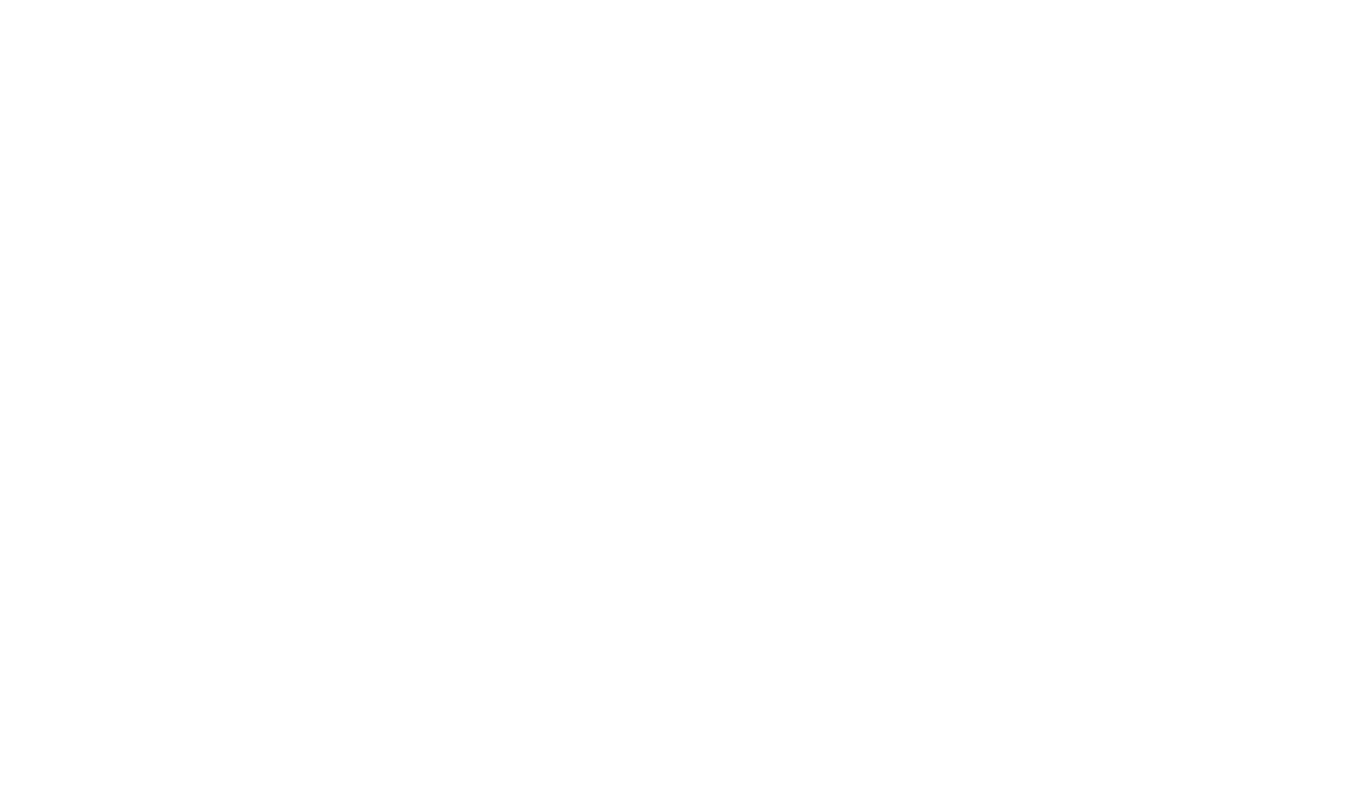
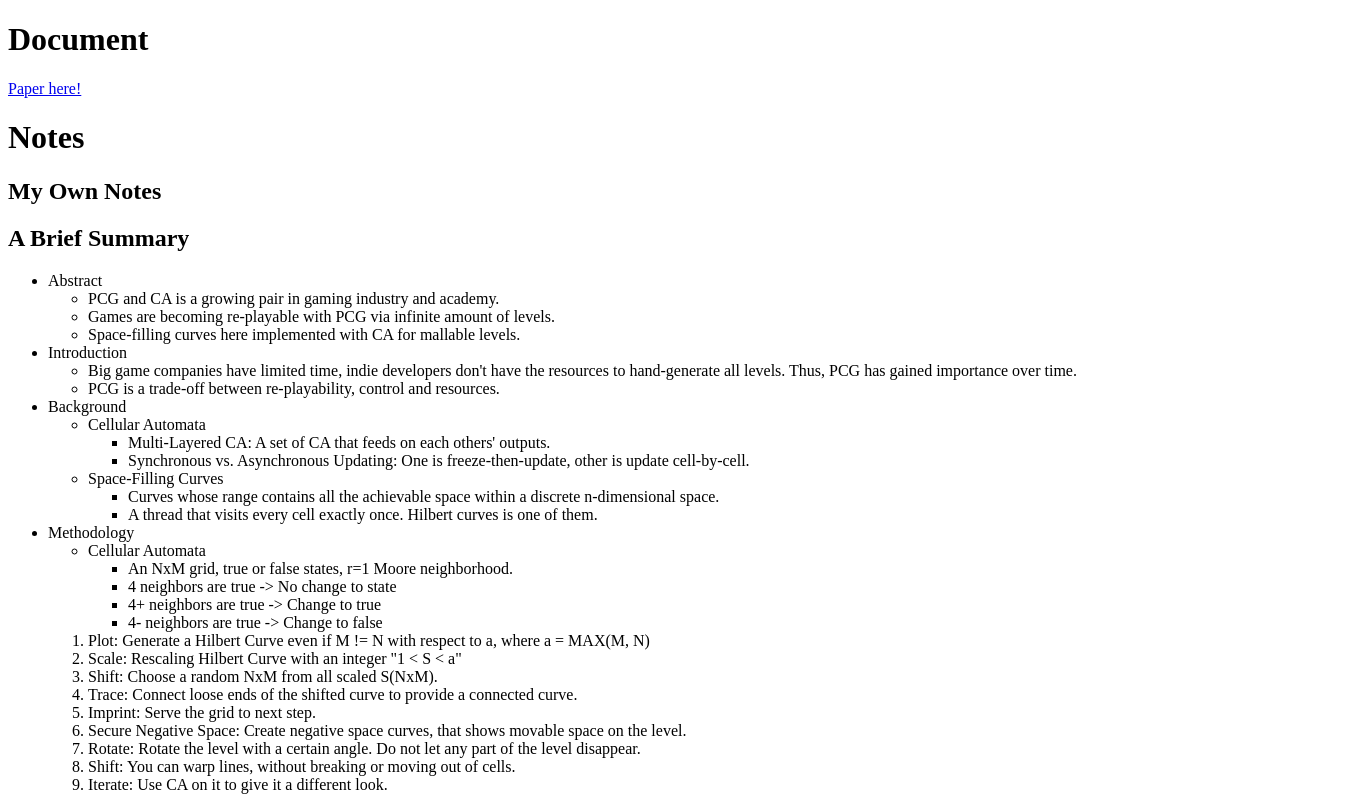
Before and after one commit to iamonur/iamonur.github.io, a plain HTML site: page papers/hilbert.html in a window 1280 px wide. Shown: the top 800 px of the page, 1369 px wide, since content can reach past the window. Drawn offline with Linux system fonts and the light colour scheme.

Commit message:
Hilbert paper added.

```diff
--- a/papers/hilbert.html
+++ b/papers/hilbert.html
@@ -0,0 +1,77 @@
+<!DOCTYPE html>
+<html lang="en" dir="ltr">
+  <head>
+    <meta charset="utf-8">
+    <title>Improving Procedural 2D Map Generation Based On Multi-Layered Cellular Automata and Hilber Curves</title>
+  </head>
+  <body>
+    <h1>Document</h1>
+      <a href="https://www.sbgames.org/sbgames2017/papers/ComputacaoFull/175350.pdf">Paper here!</a>
+    <h1>Notes</h1>
+      <h2>My Own Notes</h2>
+      <h2>A Brief Summary</h2>
+        <ul>
+          <li>
+            Abstract
+            <ul>
+              <li>PCG and CA is a growing pair in gaming industry and academy.</li>
+              <li>Games are becoming re-playable with PCG via infinite amount of levels.</li>
+              <li>Space-filling curves here implemented with CA for mallable levels.</li>
+            </ul>
+          </li>
+          <li>
+            Introduction
+            <ul>
+              <li>Big game companies have limited time, indie developers don't have the resources to hand-generate all levels. Thus, PCG has gained importance over time.</li>
+              <li>PCG is a trade-off between re-playability, control and resources.</li>
+            </ul>
+          </li>
+          <li>
+            Background
+            <ul>
+              <li>
+                Cellular Automata
+                <ul>
+                  <li>Multi-Layered CA: A set of CA that feeds on each others' outputs.</li>
+                  <li>Synchronous vs. Asynchronous Updating: One is freeze-then-update, other is update cell-by-cell.</li>
+                </ul>
+              </li>
+              <li>
+                Space-Filling Curves
+                <ul>
+                  <li>Curves whose range contains all the achievable space within a discrete n-dimensional space.</li>
+                  <li>A thread that visits every cell exactly once. Hilbert curves is one of them.</li>
+                </ul>
+              </li>
+            </ul>
+          </li>
+          <li>
+            Methodology
+            <ul>
+              <li>
+                Cellular Automata
+                <ul>
+                  <li>An NxM grid, true or false states, r=1 Moore neighborhood.</li>
+                  <li>4 neighbors are true -> No change to state</li>
+                  <li>4+ neighbors are true -> Change to true</li>
+                  <li>4- neighbors are true -> Change to false</li>
+                </ul>
+              </li>
+            </ul>
+            <ol>
+              <li>Plot: Generate a Hilbert Curve even if M != N with respect to a, where a = MAX(M, N)</li>
+              <li>Scale: Rescaling Hilbert Curve with an integer "1 < S < a"</li>
+              <li>Shift: Choose a random NxM from all scaled S(NxM).</li>
+              <li>Trace: Connect loose ends of the shifted curve to provide a connected curve.</li>
+              <li>Imprint: Serve the grid to next step.</li>
+              <li>Secure Negative Space: Create negative space curves, that shows movable space on the level.</li>
+              <li>Rotate: Rotate the level with a certain angle. Do not let any part of the level disappear.</li>
+              <li>Shift: You can warp lines, without breaking or moving out of cells.</li>
+              <li>Iterate: Use CA on it to give it a different look.</li>
+              <img src="img/HilbertPipeline.png"></img>
+            </ol>
+          </li>
+        </ul>
+        <a href="../index.html">Go back to the main page.</a>
+  </body>
+</html>
```
Also changed, not shown: index.html (+2 -2 lines), papers/img/HilbertPipeline.png (added).
